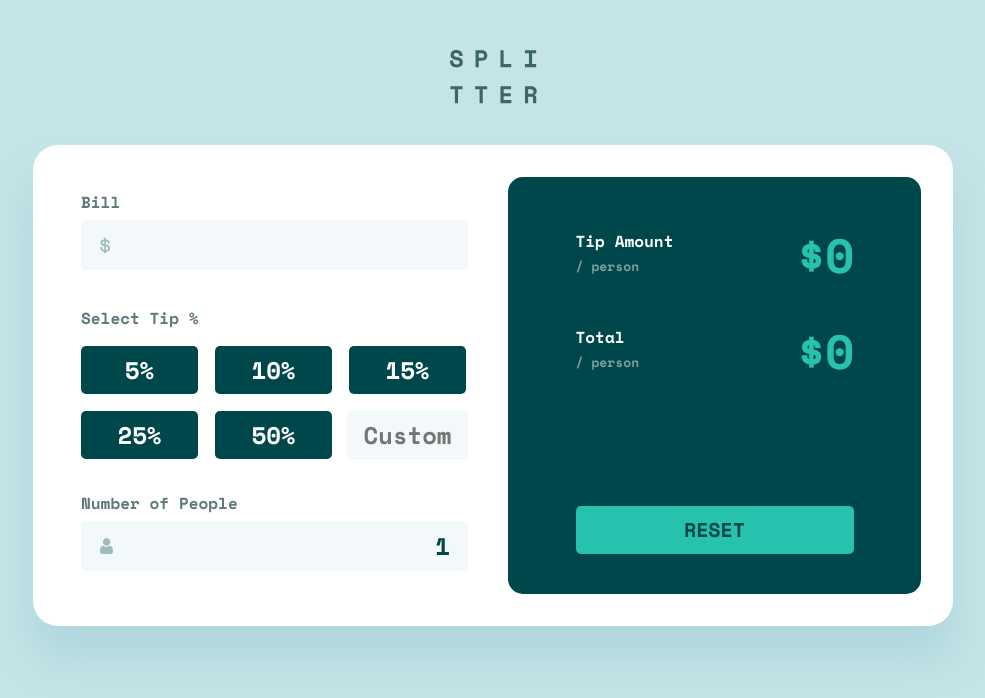
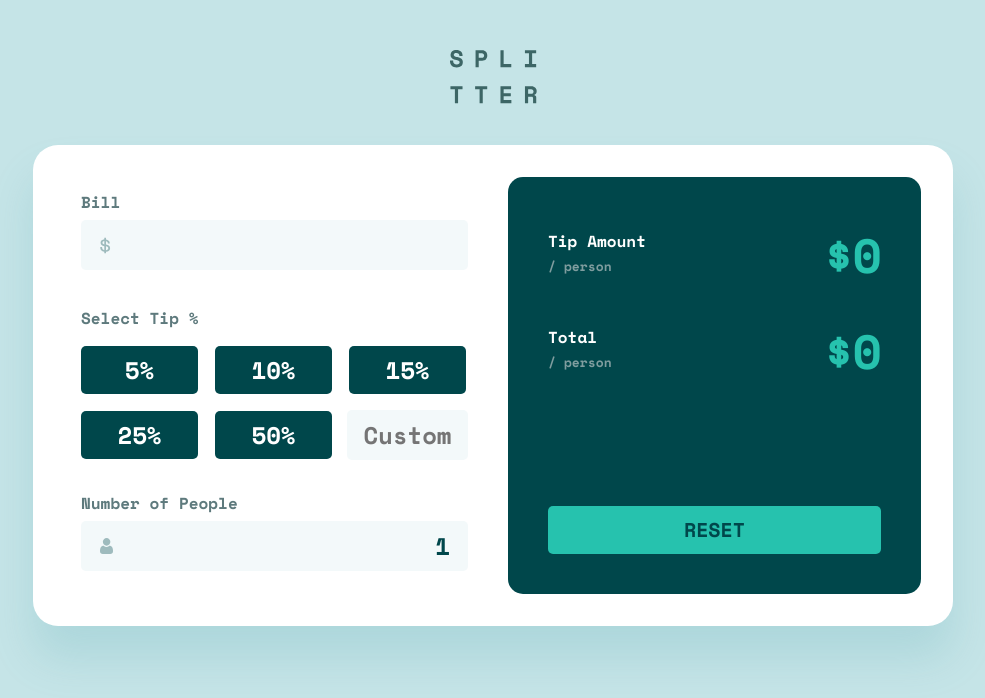
Before and after one commit to tsikvi/tip-calculator, a plain HTML site: page index.html in a window 1536 px wide. Shown: the whole page, without its empty margins (275-1260 px from the left). Drawn offline with nearby package versions, Linux system fonts and the light colour scheme.

Commit message:
Update styles.css

```diff
--- a/styles.css
+++ b/styles.css
@@ -387,6 +387,7 @@ body {
 
     .reset-button {
         margin-bottom: 40px;
+
     }
 
     #tip-result,
@@ -398,4 +399,19 @@ body {
         letter-spacing: -1px;
         margin-top: -10px;
     }
+
+    #errorMsg {
+
+        margin-left: 255px;
+
+    }
+
+    .calc-box {
+        width: 333px;
+        height: 48px;
+    }
+
+    #reset {
+        width: 333px;
+    }
 }
```
